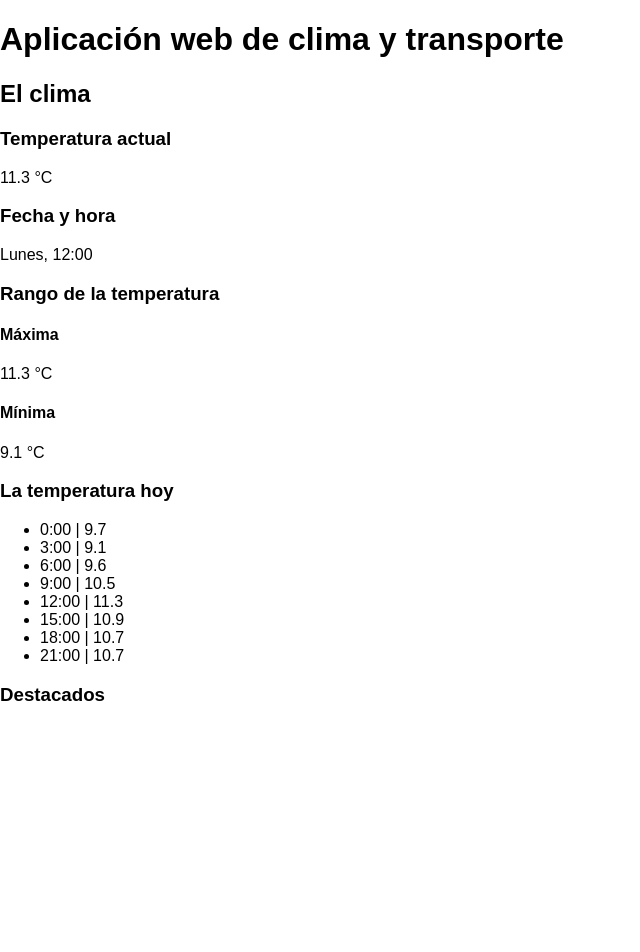
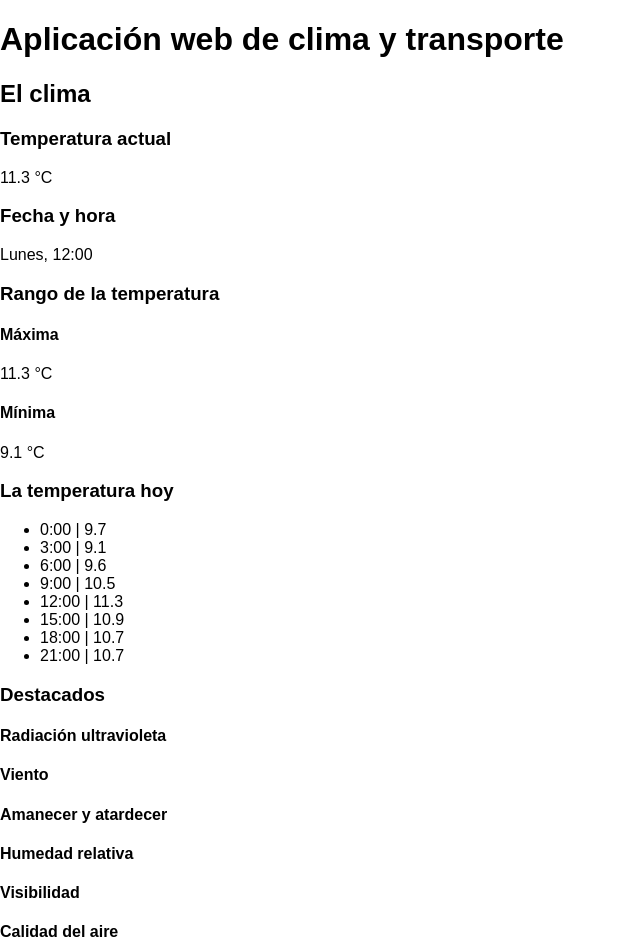
Before and after one commit to maumaco/practico-api, a React (Create React App) app: page / in a window 1280 px wide. Shown: the top 952 px of the page, without its empty margins (0-640 px from the left). Before the commit the page ends 800 px from the top, so only its background shows below. Built offline with nearby package versions, Linux system fonts and the light colour scheme.

Commit message:
Se agrega el componente HighlightedItem

```diff
--- a/src/App.js
+++ b/src/App.js
@@ -1,5 +1,6 @@
 // Components
 
+import HighlightedItem from './components/HighlightedItem.js'
 import Highlights from './components/Highlights.js'
 import Temperature from './components/Temperature.js'
 import TemperatureRange from './components/TemperatureRange.js'
@@ -11,13 +12,19 @@ import WeatherDashboard from './components/WeatherDashboard.js'
 // Constants
 
 import {
+  AIR_QUALITY_INDEX_HEADING,
   APP_HEADING,
   HIGHLIGHTS_HEADING,
+  RELATIVE_HUMIDITY_HEADING,
+  SUNRISE_SUNSET_HEADING,
   TEMPERATURE_HEADING,
   TEMPERATURE_RANGE_HEADING,
   TIME_HEADING,
   TODAY_HEADING,
-  WEATHER_DASHBOARD_HEADING
+  UV_INDEX_HEADING,
+  VISIBILITY_HEADING,
+  WEATHER_DASHBOARD_HEADING,
+  WIND_SPEED_HEADING
 } from './constants/textNodes.js';
 
 
@@ -98,7 +105,46 @@ export default function App() {
               mainAxisValues={mainAxisValues}
               title={TODAY_HEADING}
             />
-            <Highlights title={HIGHLIGHTS_HEADING} />
+
+            <Highlights
+              title={HIGHLIGHTS_HEADING}
+            >
+              {/* UV index */}
+              <HighlightedItem
+                title={UV_INDEX_HEADING}
+              >
+              </HighlightedItem>
+
+              {/* Wind speed */}
+              <HighlightedItem
+                title={WIND_SPEED_HEADING}
+              >
+              </HighlightedItem>
+
+              {/* Sunrise & sunset */}
+              <HighlightedItem
+                title={SUNRISE_SUNSET_HEADING}
+              >
+              </HighlightedItem>
+
+              {/* Relative humidity */}
+              <HighlightedItem
+              title={RELATIVE_HUMIDITY_HEADING}
+              >
+              </HighlightedItem>
+
+              {/* Visibility */}
+              <HighlightedItem
+                title={VISIBILITY_HEADING}
+              >
+              </HighlightedItem>
+
+              {/* Air quality index */}
+              <HighlightedItem
+                title={AIR_QUALITY_INDEX_HEADING}
+              >
+              </HighlightedItem>
+            </Highlights>
           </WeatherDashboard>
         </section>
       </main>
--- /dev/null
+++ b/src/components/HighlightedItem.js
@@ -0,0 +1,8 @@
+export default function HighlightedItem({ title, children }) {
+  return (
+    <article>
+      <h4>{title}</h4>
+      {children}
+    </article>
+  );
+}
--- a/src/components/Highlights.js
+++ b/src/components/Highlights.js
@@ -1,7 +1,8 @@
-export default function Highlights({ title }) {
+export default function Highlights({ title, children }) {
   return (
     <article>
       <h3>{title}</h3>
+      {children}
     </article>
   );
 }
--- a/src/constants/textNodes.js
+++ b/src/constants/textNodes.js
@@ -1,12 +1,34 @@
+export const AIR_QUALITY_INDEX_HEADING = 'Calidad del aire';
 export const APP_HEADING = 'Aplicación web de clima y transporte';
+
 export const HIGHLIGHTS_HEADING = 'Destacados';
+
 export const MAX_TEMPERATURE_HEADING = 'Máxima';
 export const MIN_TEMPERATURE_HEADING = 'Mínima';
+
+export const RELATIVE_HUMIDITY_HEADING = 'Humedad relativa';
+
+export const SUNRISE_SUNSET_HEADING = 'Amanecer y atardecer';
+
 export const TEMPERATURE_HEADING = 'Temperatura actual';
 export const TEMPERATURE_RANGE_HEADING = 'Rango de la temperatura';
 export const TIME_HEADING = 'Fecha y hora';
 export const TODAY_HEADING = 'La temperatura hoy';
+
+export const UV_INDEX_HEADING = 'Radiación ultravioleta';
+
+export const VISIBILITY_HEADING = 'Visibilidad';
+
 export const WEATHER_DASHBOARD_HEADING = 'El clima';
+export const WIND_SPEED_HEADING = 'Viento';
 
 
-export const WEEK_DAYS = ['domingo', 'lunes', 'martes', 'miércoles', 'jueves', 'viernes', 'sábado'];
+export const WEEK_DAYS = [
+  'domingo',
+  'lunes',
+  'martes',
+  'miércoles',
+  'jueves',
+  'viernes',
+  'sábado'
+];
```
